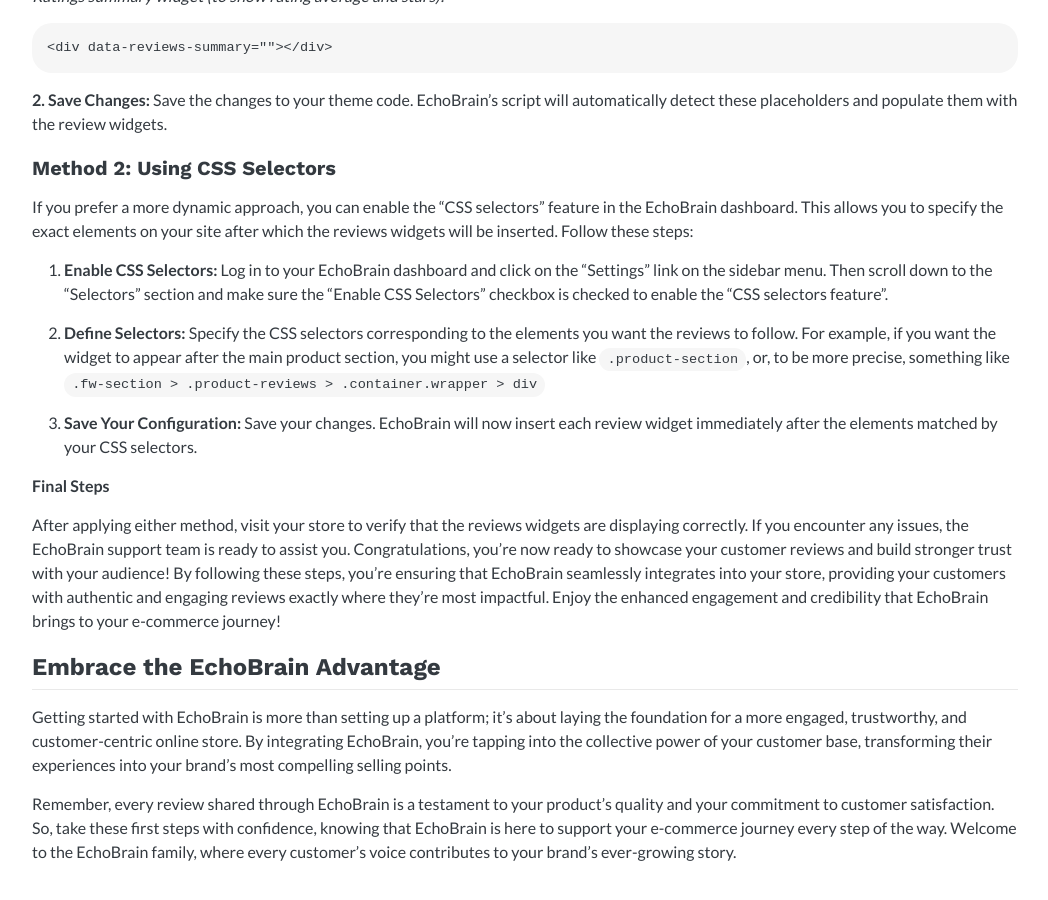
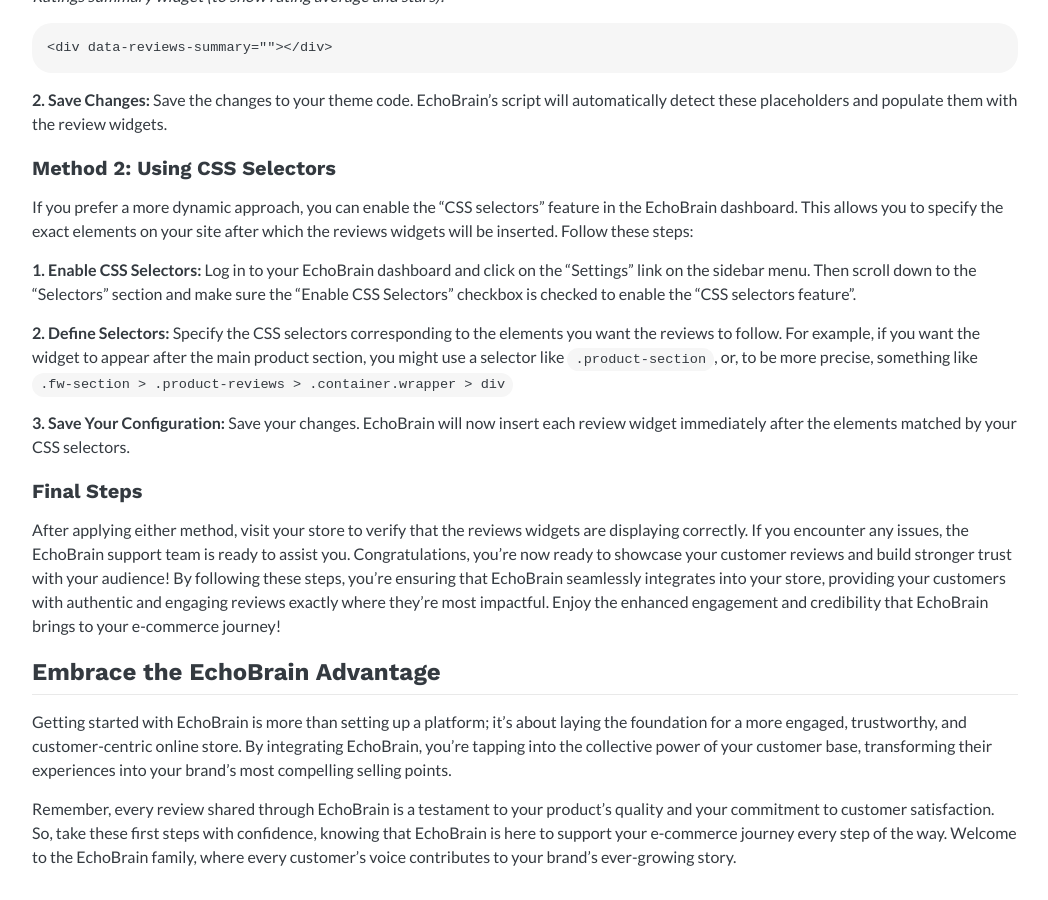
Before and after one commit to echo-brain/echo-brain.github.io, a Jekyll site: the page built from _posts/2024-03-11-getting-started-with-echobrain-first-steps.md, in a window 1280 px wide and 900 px high, scrolled down 9464 px. Shown: the whole window, without its empty margins (115-1163 px from the left). Built offline with Jekyll 4.4.1, drawn with Linux system fonts in a browser that asks for light colours.

Commit message:
improving formatting

```diff
--- a/_posts/2024-03-11-getting-started-with-echobrain-first-steps.md
+++ b/_posts/2024-03-11-getting-started-with-echobrain-first-steps.md
@@ -114,13 +114,13 @@
 
 If you prefer a more dynamic approach, you can enable the "CSS selectors" feature in the EchoBrain dashboard. This allows you to specify the exact elements on your site after which the reviews widgets will be inserted. Follow these steps:
 
- 1. **Enable CSS Selectors:** Log in to your EchoBrain dashboard and click on the "Settings" link on the sidebar menu. Then scroll down to the "Selectors" section and make sure the "Enable CSS Selectors" checkbox is checked to enable the "CSS selectors feature".
+ **1. Enable CSS Selectors:** Log in to your EchoBrain dashboard and click on the "Settings" link on the sidebar menu. Then scroll down to the "Selectors" section and make sure the "Enable CSS Selectors" checkbox is checked to enable the "CSS selectors feature".
 
- 2. **Define Selectors:** Specify the CSS selectors corresponding to the elements you want the reviews to follow. For example, if you want the widget to appear after the main product section, you might use a selector like `.product-section`, or, to be more precise, something like `.fw-section > .product-reviews > .container.wrapper > div`
+ **2. Define Selectors:** Specify the CSS selectors corresponding to the elements you want the reviews to follow. For example, if you want the widget to appear after the main product section, you might use a selector like `.product-section`, or, to be more precise, something like `.fw-section > .product-reviews > .container.wrapper > div`
 
- 3. **Save Your Configuration:** Save your changes. EchoBrain will now insert each review widget immediately after the elements matched by your CSS selectors.
+ **3. Save Your Configuration:** Save your changes. EchoBrain will now insert each review widget immediately after the elements matched by your CSS selectors.
 
-**Final Steps**
+### Final Steps
 
 After applying either method, visit your store to verify that the reviews widgets are displaying correctly. If you encounter any issues, the EchoBrain support team is ready to assist you. Congratulations, you're now ready to showcase your customer reviews and build stronger trust with your audience!
 By following these steps, you're ensuring that EchoBrain seamlessly integrates into your store, providing your customers with authentic and engaging reviews exactly where they're most impactful. Enjoy the enhanced engagement and credibility that EchoBrain brings to your e-commerce journey!
```
